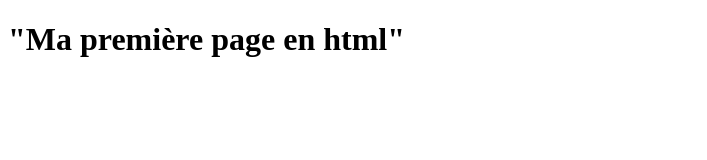
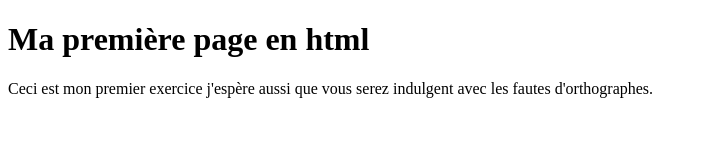
Before and after one commit to ThomasMurat/exercice1, a plain HTML site: page index.html in a window 1280 px wide. Shown: the whole page, without its empty margins (0-707 px from the left). Drawn offline with Linux system fonts and the light colour scheme.

Commit message:
création du paragraphe

```diff
--- a/index.html
+++ b/index.html
@@ -2,9 +2,10 @@
 <html>
 <meta charset="UTF-8" />
     <head>
-        <title>"Ma première page en html"</title>
+        <title>Ma première page en html</title>
     </head>
     <body>
-        <h1>"Ma première page en html"</h1>
+        <h1>Ma première page en html</h1>
+        <p1> Ceci est mon premier exercice j'espère aussi que vous serez indulgent avec les fautes d'orthographes.</p1>
     </body>
 </html>
```
